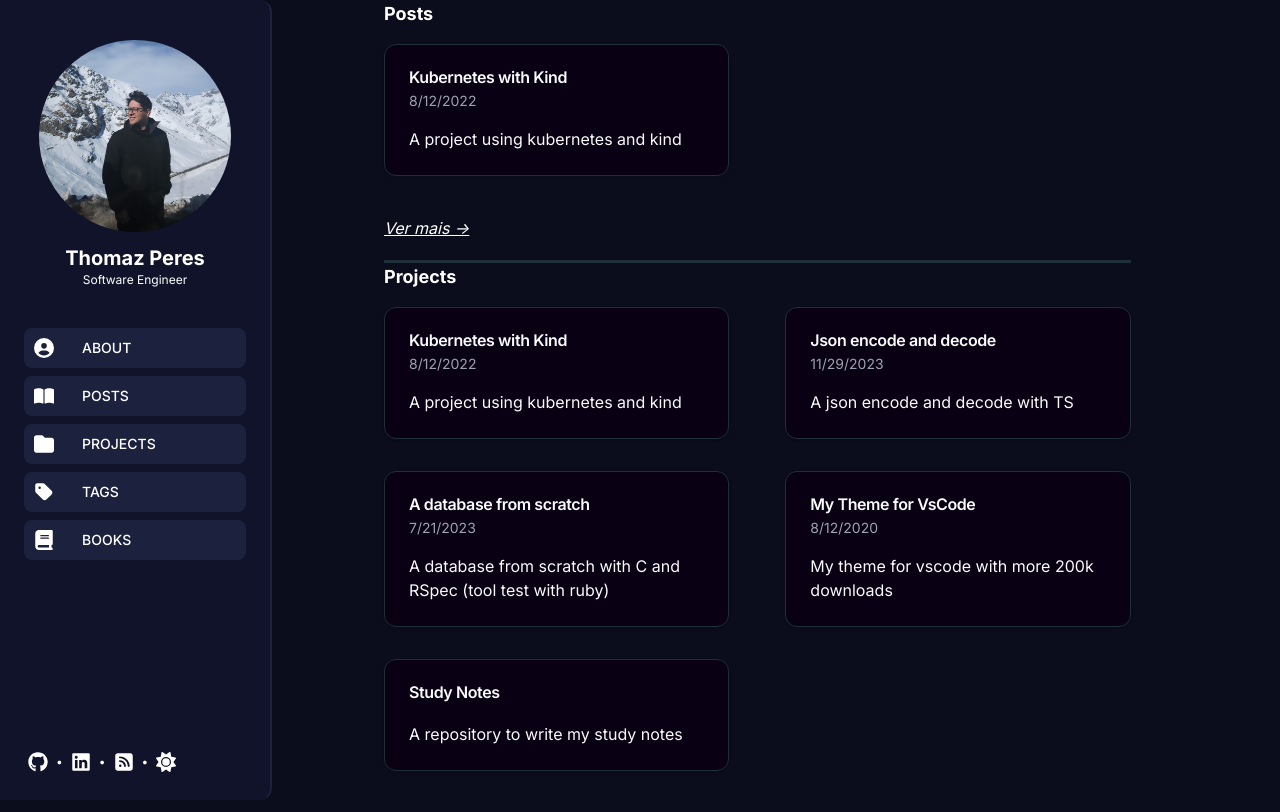
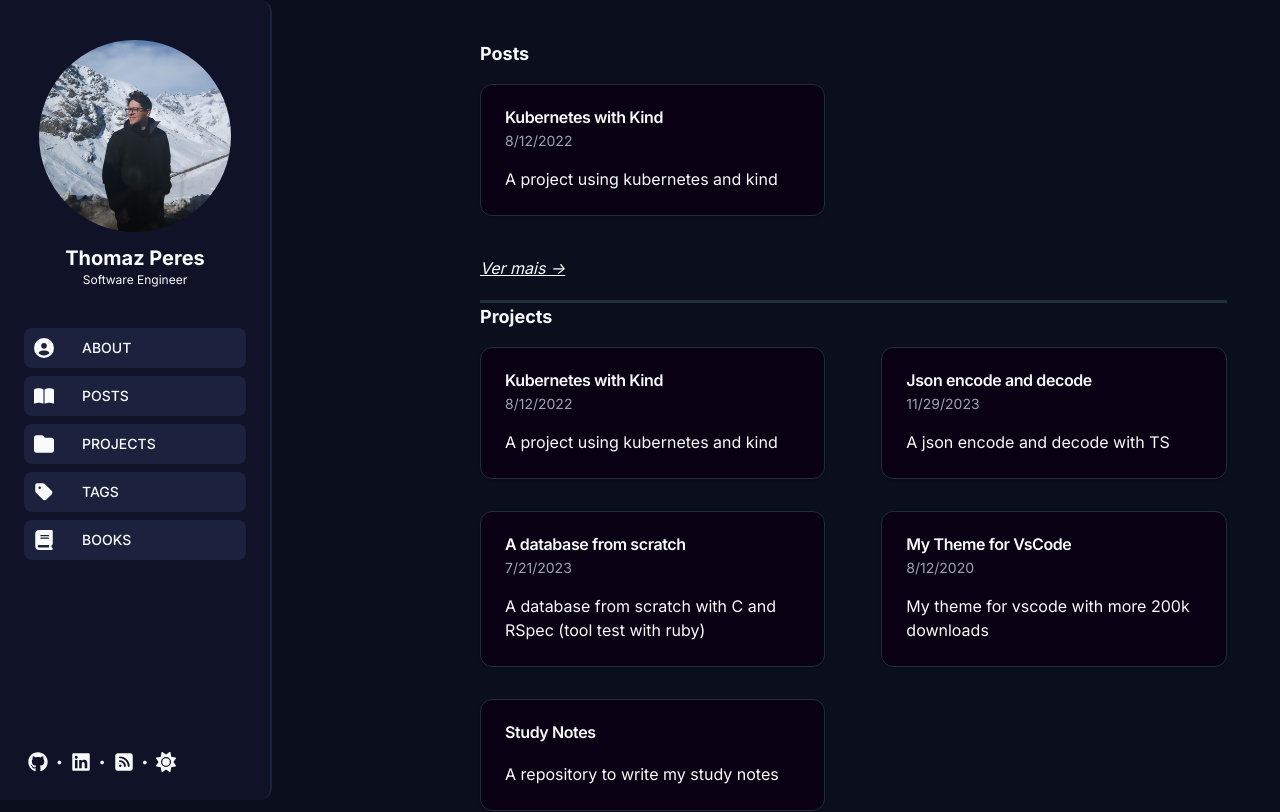
Before and after one commit to Thomaz-Peres/myblog, a Next.js app: page / in a window 1280 px wide. Shown: the top 812 px of the page. Built offline with nearby package versions, Linux system fonts and the light colour scheme.

Commit message:
Updating collors

```diff
--- a/src/app/globals.css
+++ b/src/app/globals.css
@@ -32,10 +32,12 @@
     --input: 220 13% 91%;
     --ring: 262.1 83.3% 57.8%;
     --radius: 0.5rem;
+
+    --sidebar: 233 44% 11%;
   }
 
   .dark {
-    --background: 233 61% 11%;
+    --background: 233 44% 8%;
     --foreground: 210 20% 98%;
 
     --card: 265 90% 4%;
@@ -62,17 +64,19 @@
     --border: 200 27.9% 16.9%;
     --input: 215 27.9% 16.9%;
     --ring: 263.4 70% 50.4%;
+
+    --sidebar: 233 44% 11%;
   }
 }
 
 
 @layer base {
   * {
-    @apply border-border;
+    @apply border-border
   }
 
   body {
-    @apply bg-smooth-blue;
+    @apply bg-background text-foreground;
   }
 }
 
--- a/src/app/layout.tsx
+++ b/src/app/layout.tsx
@@ -3,7 +3,6 @@ import { Inter } from "next/font/google";
 import "./globals.css";
 import { cn } from "@/lib/utils";
 import { Sidebar } from "@/components/sidebar";
-import { Footer } from "@/components/footer";
 import { ThemeProvider } from "next-themes";
 
 const inter = Inter({ subsets: ["latin"] });
@@ -22,6 +21,7 @@ export default function RootLayout({
     <html lang="en">
       <body className={cn(inter.className, 'w-full', 'h-full')}>
         <ThemeProvider attribute="class" defaultTheme="dark">
+          <Sidebar />
           {children}
         </ThemeProvider>
       </body>
--- a/src/app/page.tsx
+++ b/src/app/page.tsx
@@ -7,9 +7,7 @@ import { projectsList } from "@/utils/projectlist";
 export default function Home() {
   return (
     <>
-      <Sidebar />
-
-      <main className="ml-96 xl:w-7/12 lg:w-4/5 w-11/12">
+      <div className="mt-10 ml-105 xl:w-7/12 lg:w-4/5 w-11/12">
         <ul>
           <ListCard
             section="Posts"
@@ -18,11 +16,6 @@ export default function Home() {
             list={postList}>
           </ListCard>
         </ul>
-
-        {/*
-    <div>
-      <h3 className="text-lg font-bold mb-2">Books</h3>
-    </div> */}
 
         <div className="mt-5 w-full border-t-[3px] hr" />
 
@@ -34,7 +27,7 @@ export default function Home() {
         />
 
         <Footer />
-      </main>
+      </div>
     </>
   );
 }
--- a/src/components/listCard.tsx
+++ b/src/components/listCard.tsx
@@ -40,7 +40,11 @@ export const Item = ({ link, title, description, dateTime}: ItemProps): JSX.Elem
 export const ListCard = ( { section, titleLink, titleText, list } : ListPropCard): JSX.Element => {
     return (
         <section id={section}>
-            <h3 className="text-lg font-bold mb-4"><a href={titleLink} className="mt-10">{titleText}</a></h3>
+            <h3 className="text-lg font-bold mb-4">
+                <a href={titleLink} className="mt-10">
+                    {titleText}
+                </a>
+            </h3>
             <div className="grid grid-cols-2 gap-x-14 gap-y-8">
                 {list.map((item) => (
                     <Item
--- a/src/components/sidebar.tsx
+++ b/src/components/sidebar.tsx
@@ -19,7 +19,7 @@ export function Sidebar() {
     return (
         //         {/* <p className="mt-3">My name is Thomaz Peres, I am a Software Engineer professionally since <strong>october/2020</strong>. Within all those years, I have developed and architected different high performance and scalable applications. I’m a <strong>full-stack developer</strong> with a strong focus on the back-end. I have experience with <strong>.NET Framework/Core, SQL, Docker, Kubernetes, Redis, Azure, Unit/Performance/Automation Tests and Scrum/Kanban</strong>. Also, used TypeScript, JavaScript, HTML, CSS, React, Angular, Tailwind and MixPanel.</p> */}
         <>
-            <aside id="sidebar" className="fixed flex bg-little-blue h-screen max-w-[17rem] flex-col rounded-r-xl border-r-2 border-r-solid border-r-[#1c213d]">
+            <aside id="sidebar" className="fixed top-0 left-0 flex bg-sidebar h-screen max-w-[17rem] flex-col rounded-r-xl border-r-2 border-r-solid border-r-[#1c213d]">
                 <header className="flex flex-col items-center my-10">
                     <a id="photo" href="/">
                         {/* className="rounded min-[320px]:w-60 max-[600px]:w-60 md:w-60 md:h-60"/> */}
--- a/tailwind.config.ts
+++ b/tailwind.config.ts
@@ -18,6 +18,7 @@ module.exports = {
         ring: "hsl(var(--ring))",
         background: "hsl(var(--background))",
         foreground: "hsl(var(--foreground))",
+        sidebar: "hsl(var(--sidebar))",
         primary: {
           DEFAULT: "hsl(var(--primary))",
           foreground: "hsl(var(--primary-foreground))",
@@ -47,6 +48,9 @@ module.exports = {
           foreground: "hsl(var(--card-foreground))",
         },
       },
+      margin: {
+        '105': '30rem'
+      },
       borderRadius: {
         lg: "var(--radius)",
         md: "calc(var(--radius) - 2px)",
```
Also changed, not shown: components.json.
